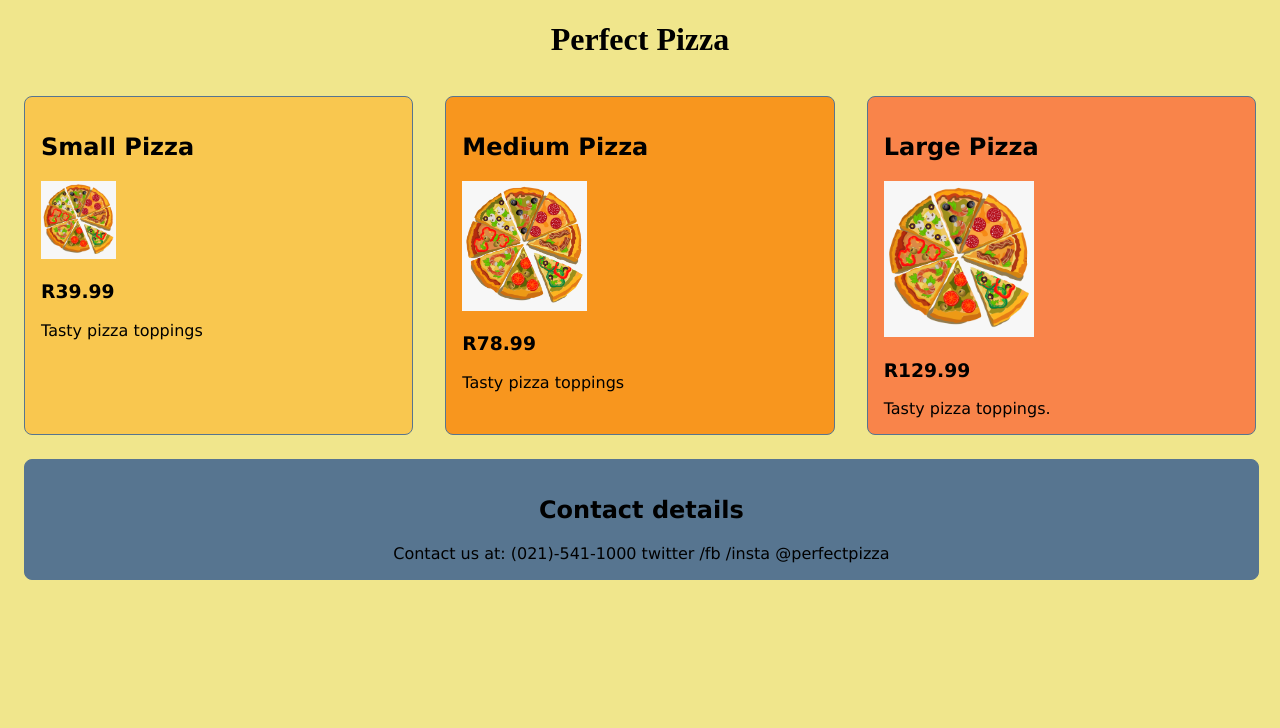
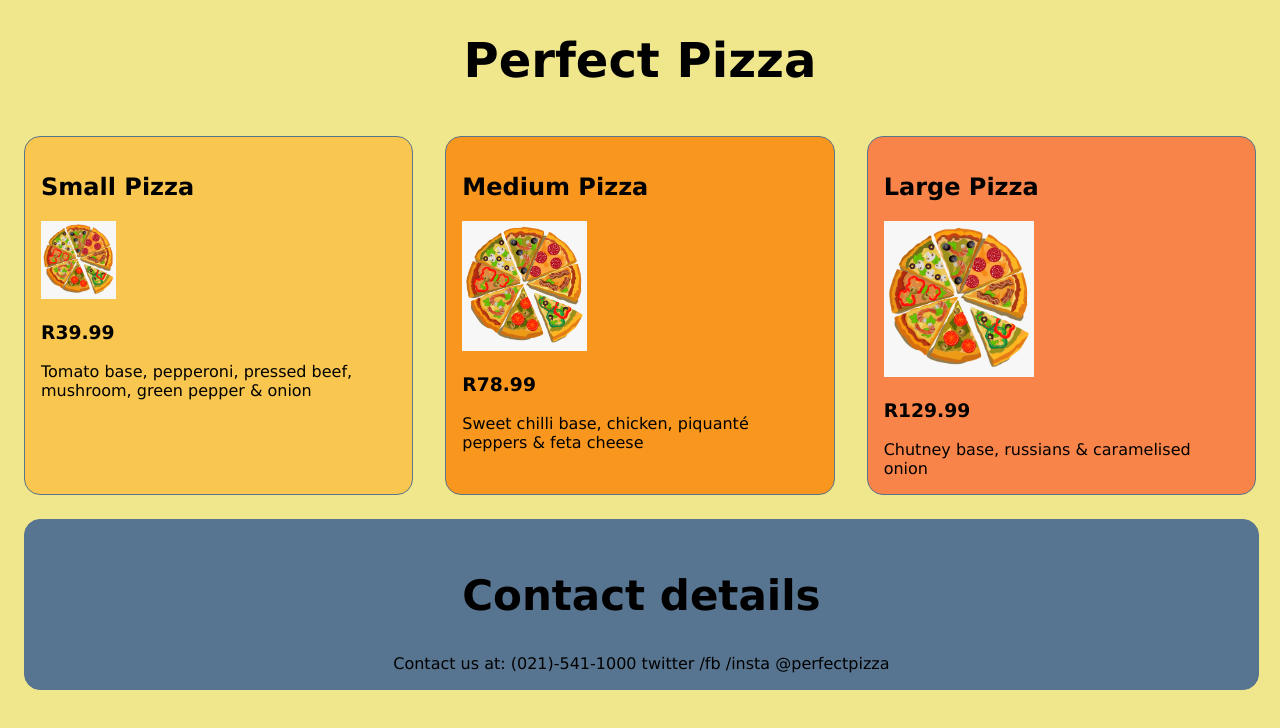
Before and after one commit to SiyaMndebele/perfect-pizza, a plain HTML site: page index.html in a window 1280 px wide. Drawn offline with Linux system fonts and the light colour scheme.

Commit message:
Font increase

```diff
--- a/index.html
+++ b/index.html
@@ -17,8 +17,9 @@
             <h2>Small Pizza</h2>
             <img src="pizza.png" width="75">
             <h3>R39.99</h3>
-           <p>Tasty pizza toppings</p>
-
+            <div>
+            Tomato base, pepperoni, pressed beef, mushroom, green pepper & onion
+            </div>
 
        </div>
 
@@ -27,7 +28,7 @@
            <img src="pizza.png" width="125">
            <h3>R78.99</h3>
            <div>
-            Tasty pizza toppings
+            Sweet chilli base, chicken, piquanté peppers & feta cheese
            </div>
        </div>
 
@@ -36,7 +37,7 @@
            <img src="pizza.png" width="150">
            <h3>R129.99</h3>
            <div>
-            Tasty pizza toppings.
+            Chutney base, russians & caramelised onion
            </div>
 
        </div>
@@ -48,7 +49,8 @@
 <div class="pizza contact_us">
     <div class="contacts">
     <h2>Contact details</h2>
-
+</div>
+<div class="c_details">
     Contact us at: (021)-541-1000 twitter
     /fb
     /insta
--- a/style.css
+++ b/style.css
@@ -3,14 +3,16 @@ body {
 }
 
 .main_heading {
+    font-family: Verdana, Geneva, Tahoma, sans-serif;
     text-align: center;
+    font-size: 300%;
 }
 .pizza {
     border: 1px solid #577590;
     padding: 1em;
     margin: 1em;
     margin-bottom: 0.5em;
-    border-radius: 0.5em;
+    border-radius: 1em;
     width: 30%;
 }
 
@@ -42,6 +44,10 @@ body {
 
 .contacts {
     text-align: center;
+    font-size: 175%;
+}
+.c_details {
+    text-align: center;
 }
 
 @media (min-width: 960px) {
```
